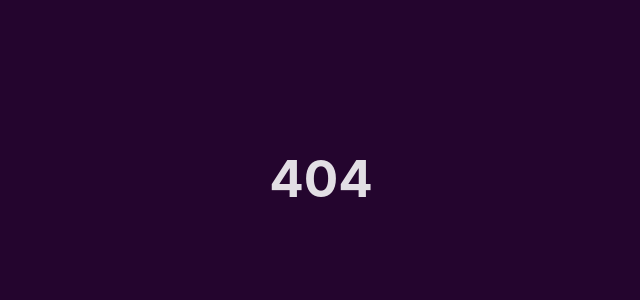
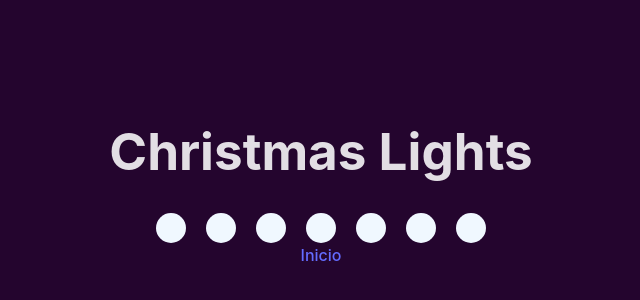
Before and after one commit to EricNegreido/littleApps, a React (Vite) app: page /christmasLights in a window 1280 px wide. Shown: the part 222-522 px from the top of the page, without its empty margins (319-959 px from the left). Built offline with nearby package versions, Linux system fonts and the light colour scheme.

Commit message:
<feature> static lights

```diff
--- a/src/App.jsx
+++ b/src/App.jsx
@@ -5,6 +5,7 @@ import { Router } from './Router.jsx'
 import { ConvertBin } from './pageModuls/convertBin/ConvertBin.jsx'
 import { BorderRadius } from './pageModuls/borderRadius/BorderRadius.jsx'
 import { Calculator } from './pageModuls/calculator/Calculator.jsx'
+import { ChristmasLights} from './pageModuls/christmas Lights/christmasLights.jsx'
 
 const routes = [
   {
@@ -26,6 +27,10 @@ const routes = [
   {
     path:'/calculator',
     Component: Calculator
+  },
+  {
+    path:'/christmasLights',
+    Component: ChristmasLights
   }
 ]
 
--- a/src/pageModuls/Home.jsx
+++ b/src/pageModuls/Home.jsx
@@ -10,6 +10,7 @@ export default function HomePage(){
         <Link className='itemApps' to='/convertBin'> Binario a decimal </Link>
         <Link className='itemApps' to='/borderRadius'> Border Radius </Link>
         <Link className='itemApps' to='/calculator'> Calculadora</Link>
+        <Link className='itemApps' to='/christmasLights'> Christmas Lights</Link>
       </main>
     </>
   )
--- /dev/null
+++ b/src/pageModuls/christmas Lights/christmasLights.jsx
@@ -0,0 +1,16 @@
+import { Link } from "../../Link";
+import './style.css';
+export function ChristmasLights(){
+    return <>
+      <h1> Christmas Lights </h1>
+      <main className="stringLights">
+        <div className="light"></div>
+        <div className="light"></div>
+        <div className="light"></div>
+        <div className="light"></div>
+        <div className="light"></div>
+        <div className="light"></div>
+        <div className="light"></div> </main>
+      <Link to='/'> Inicio </Link>
+    </>
+}
--- a/src/pageModuls/christmas Lights/style.css
+++ b/src/pageModuls/christmas Lights/style.css
@@ -0,0 +1,12 @@
+.stringLights{
+  display: flex;
+  flex-direction: row;
+  gap: 20px;
+  justify-content: center;
+}
+.light{
+  width: 30px;
+  height: 30px;
+  background-color: aliceblue;
+  border-radius: 50%;
+}
```
Also changed, not shown: src/pageModuls/christmas Lights/chistmasLights.jsx (deleted).
